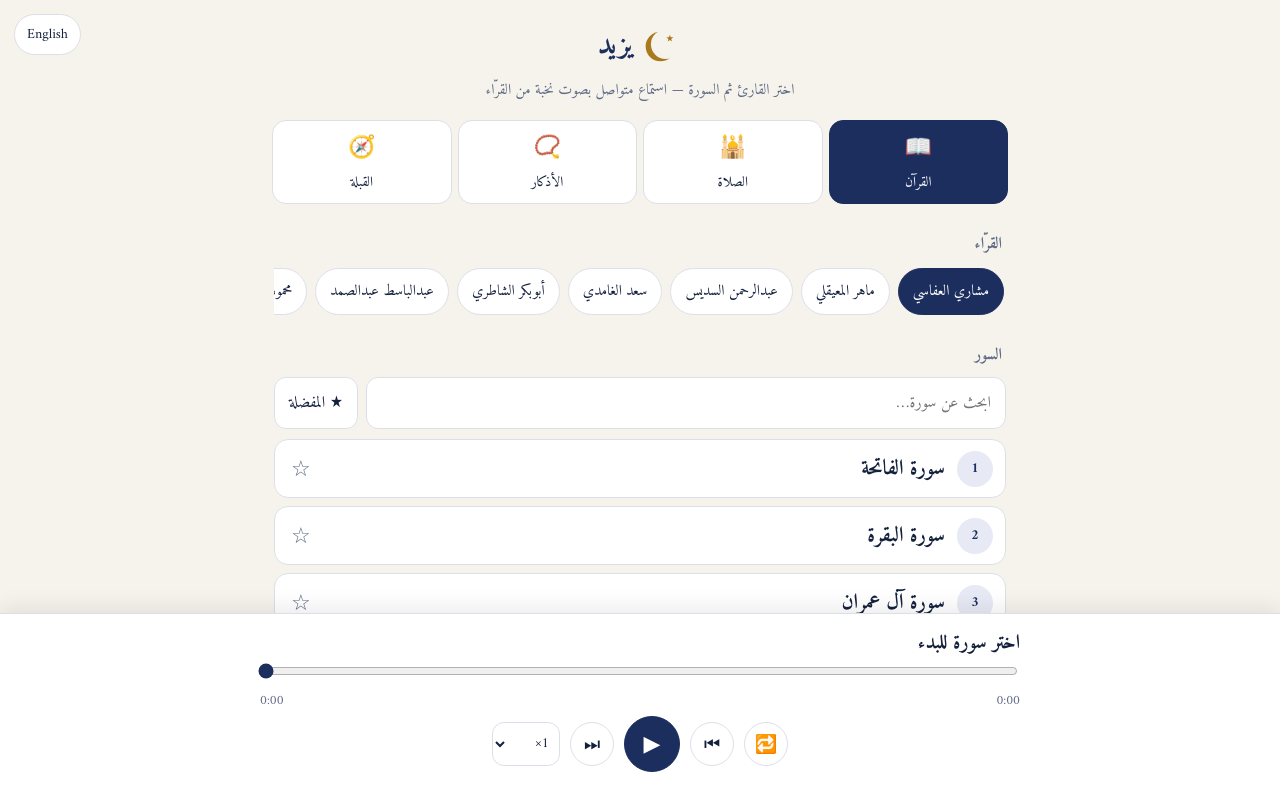
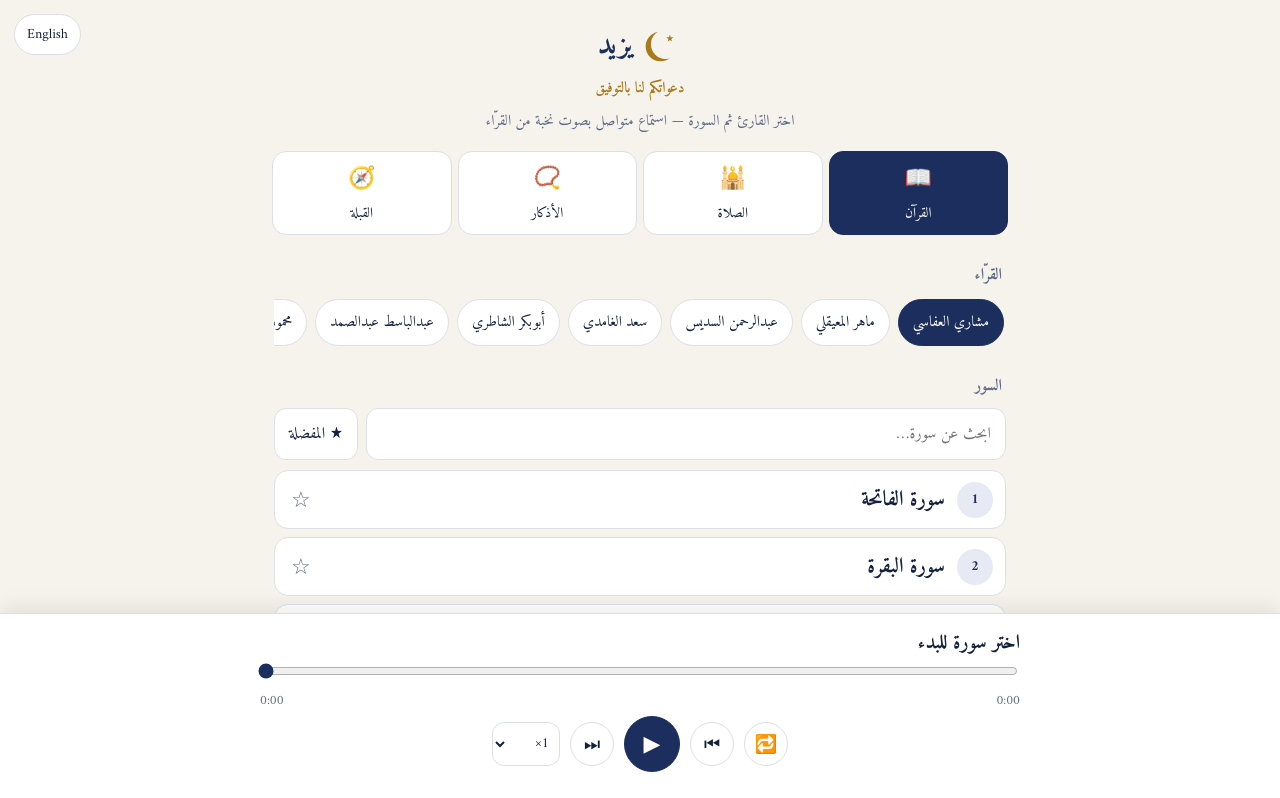
Before and after one commit to Wazee20/taqwa-apk, a website: page www/index.html in a window 1280 px wide. Shown: the top 798 px of the page. Drawn offline with Linux system fonts and the light colour scheme.

Commit message:
Add welcome message below Yazid title
Co-authored-by: Copilot App <223556219+Copilot@users.noreply.github.com>

```diff
--- a/www/index.html
+++ b/www/index.html
@@ -30,6 +30,7 @@ body{margin:0;background:var(--bg);color:var(--ink);font-family:"Amiri","Noto Na
 header{position:relative;padding:22px 16px 8px;text-align:center}
 h1{margin:0;font-size:28px;color:var(--acc)}
 header p{margin:6px 0 0;color:var(--mute);font-size:15px}
+header .wish{margin:4px 0 0;color:var(--gold);font-weight:700}
 .lang-btn{position:absolute;inset-inline-end:14px;top:14px;border:1px solid var(--line);background:var(--card);color:var(--ink);border-radius:999px;padding:7px 12px;font:inherit;font-size:14px;cursor:pointer}
 main{max-width:760px;margin:0 auto;padding:0 14px}
 h2{font-size:16px;margin:18px 4px 8px;color:var(--mute);font-weight:700}
@@ -103,7 +104,7 @@ h1{display:flex;align-items:center;justify-content:center;gap:8px}h1 svg{width:4
 <button class="welcome-start" id="welcome-start" data-i18n="ابدأ">ابدأ</button>
 </div>
 </div>
-<header><button class="lang-btn" id="lang">English</button><h1><svg viewBox="12 12 78 78" aria-hidden="true"><defs><mask id="cm"><rect x="0" y="0" width="100" height="100" fill="#fff"/><circle cx="59.8" cy="46" r="27.5" fill="#000"/></mask></defs><circle cx="50" cy="50" r="27.5" mask="url(#cm)" fill="var(--gold)"/><polygon points="67.4,28.4 65.8,33.0 60.9,33.1 64.8,36.0 63.4,40.7 67.4,37.9 71.4,40.7 70.0,36.0 73.9,33.1 69.0,33.0" fill="var(--gold)"/></svg><span data-i18n="يزيد">يزيد</span></h1><p data-i18n="اختر القارئ ثم السورة — استماع متواصل بصوت نخبة من القرّاء">اختر القارئ ثم السورة — استماع متواصل بصوت نخبة من القرّاء</p></header>
+<header><button class="lang-btn" id="lang">English</button><h1><svg viewBox="12 12 78 78" aria-hidden="true"><defs><mask id="cm"><rect x="0" y="0" width="100" height="100" fill="#fff"/><circle cx="59.8" cy="46" r="27.5" fill="#000"/></mask></defs><circle cx="50" cy="50" r="27.5" mask="url(#cm)" fill="var(--gold)"/><polygon points="67.4,28.4 65.8,33.0 60.9,33.1 64.8,36.0 63.4,40.7 67.4,37.9 71.4,40.7 70.0,36.0 73.9,33.1 69.0,33.0" fill="var(--gold)"/></svg><span data-i18n="يزيد">يزيد</span></h1><p class="wish" data-i18n="دعواتكم لنا بالتوفيق">دعواتكم لنا بالتوفيق</p><p data-i18n="اختر القارئ ثم السورة — استماع متواصل بصوت نخبة من القرّاء">اختر القارئ ثم السورة — استماع متواصل بصوت نخبة من القرّاء</p></header>
 <nav>
 <button class="nv on" data-k="quran"><i>📖</i><span data-i18n="القرآن">القرآن</span></button>
 <button class="nv" data-k="prayer"><i>🕌</i><span data-i18n="الصلاة">الصلاة</span></button>
```
